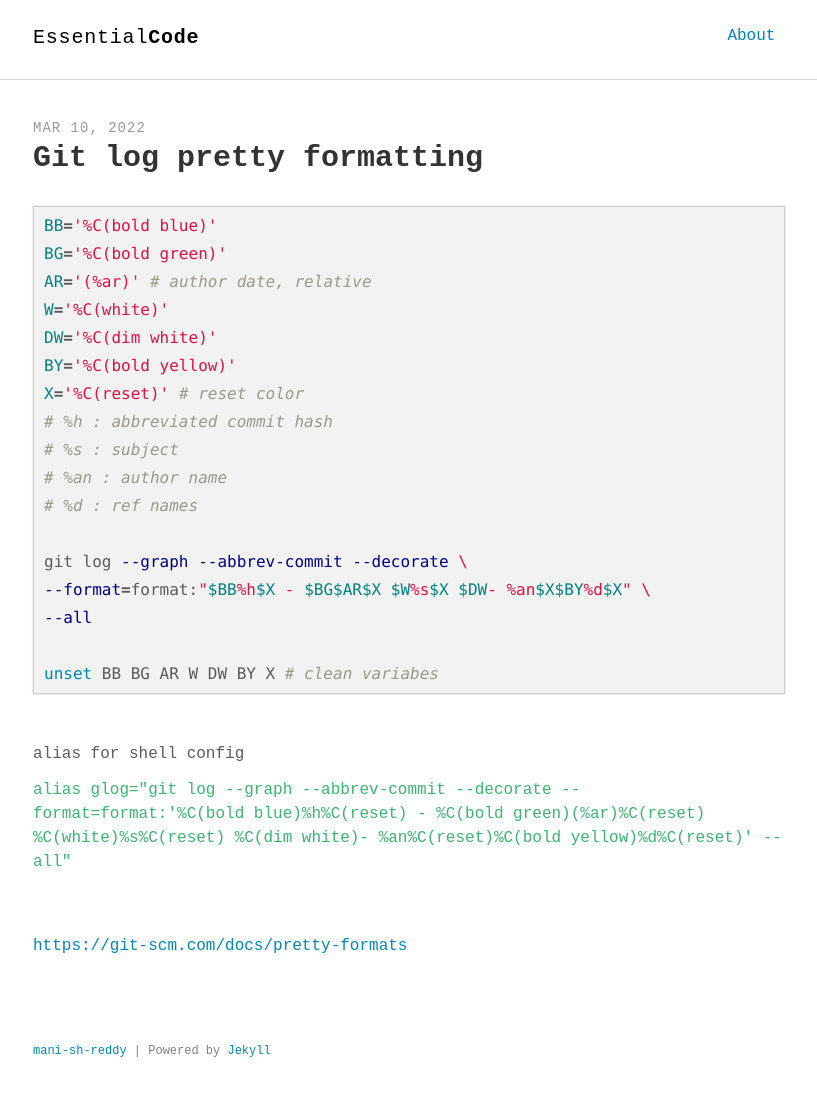
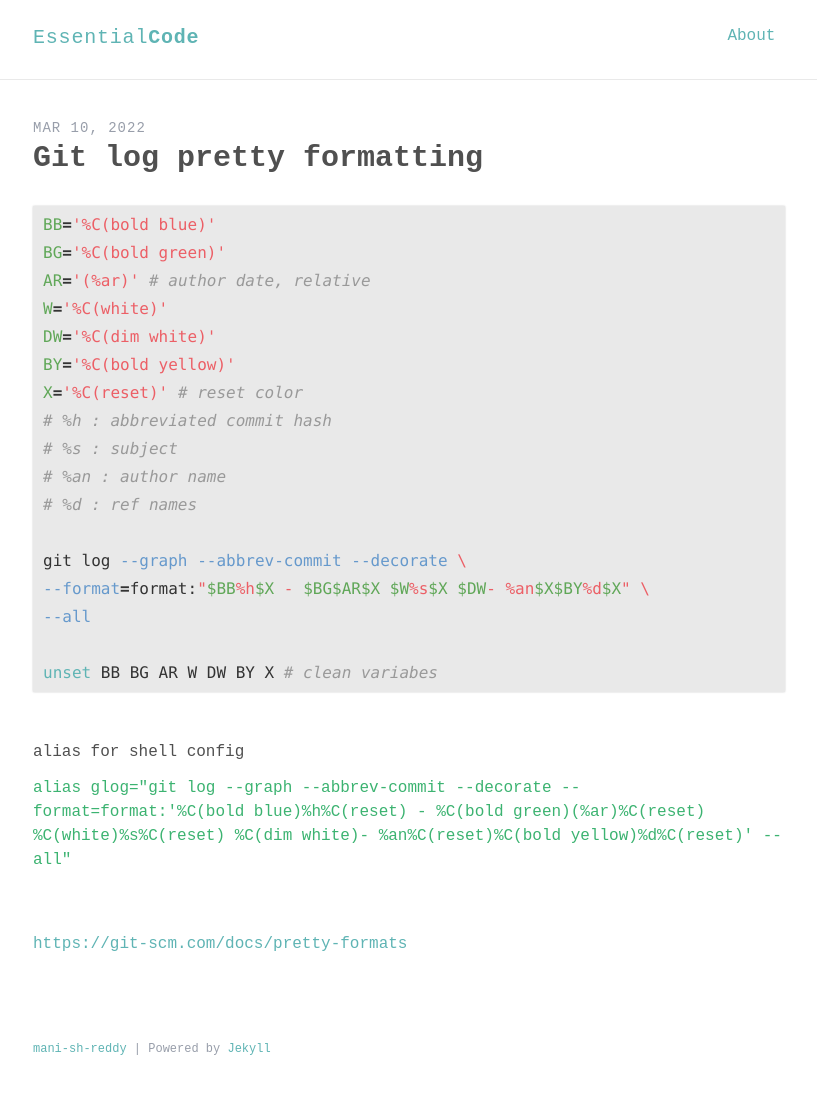
Before and after one commit to mani-sh-reddy/mani-sh-reddy.github.io-deprecated-, a Jekyll site: the page built from _posts/2022-03-10-a-better-git-log.md, in a window 1280 px wide. Shown: the whole page, without its empty margins (231-1048 px from the left). Built offline with Jekyll 4.4.1, drawn with Linux system fonts in a browser that asks for light colours; some web fonts are replaced.

Commit message:
added automatic dark mode and updated color scheme

```diff
--- /dev/null
+++ b/assets/scss/_colors.scss
@@ -0,0 +1,132 @@
+$colors: (
+    light: (
+        background: #fff,
+        foreground: #505050,
+        heading: #989eaa,
+        link: #5fb4b4,
+        accent-500: #5fb4b4,
+        link-hover: #467276,
+        sublabel: #626773,
+        code-background: #e9e9e9,
+        preborder: #24282d,
+        none: none,
+
+        code-black: hsl(0, 0%, 0%),
+        code-blue: hsl(210, 50%, 60%),
+        code-blue2: hsl(209, 13%, 35%),
+        code-blue3: hsl(210, 15%, 24%),
+        code-blue4: hsl(0, 0%, 60%),
+        code-blue5: hsl(180, 36%, 54%),
+        code-blue6: hsl(221, 12%, 69%),
+        code-green: hsl(114, 31%, 50%),
+        code-grey: hsl(0, 0%, 20%),
+        code-orange: hsl(32, 93%, 66%),
+        code-orange2: hsl(32, 85%, 55%),
+        code-orange3: hsl(40, 94%, 68%),
+        code-pink: hsl(300, 30%, 68%),
+        code-red: hsl(357, 79%, 65%),
+        code-red2: hsl(13, 93%, 66%),
+        code-white: hsl(0, 0%, 20%),
+        code-white2: hsl(0, 0%, 20%),
+        code-white3: hsl(0, 0%, 20%),
+
+
+        /b/lue": "hsl(210, 50%, 60%)",
+        blu/e/2": "hsl(180, 36%, 54%)",
+        /g/reen": "hsl(114, 31%, 68%)",
+        /g/rey": "hsl(0, 0%, 73%)",
+        gre/y/2": "hsl(0, 0%, 60%)",
+        gre/y/3": "hsl(0, 0%, 20%)",
+        /o/range": "hsl(32, 93%, 66%)",
+        ora/n/ge2": "hsl(32, 85%, 55%)",
+        ora/n/ge3": "hsl(40, 94%, 68%)",
+        /p/ink": "hsl(300, 30%, 68%)",
+        /r/ed": "hsl(357, 79%, 65%)",
+        r/ed/2/": "hsl(13, 93%, 66%)",
+        re/d/3/": "hsl(16, 29%, 54%)",
+        /w/hite": "hsl(0, 0%, 97%)",
+        whi/t/e2": "hsl(210, 11%, 85%)",
+        whi/t/e3": "hsl(204, 10%, 90%)",
+        whi/t/e4": "hsl(195, 11%, 93%)",
+        white5": "hsl(180, 9%, 98%)"
+
+
+        ),
+    dark: (
+        background: #303841,
+        foreground: #d8dee9,
+        heading: #989eaa,
+        link: #5fb4b4,
+        accent-500: #5fb4b4,
+        link-hover: #467276,
+        sublabel: #626773,
+        code-background: #2a2f34,
+        preborder: #24282d,
+
+        none: none,
+
+        code-black: hsl(0, 0%, 0%),
+        code-blue: hsl(210, 50%, 60%),
+        code-blue2: hsl(209, 13%, 35%),
+        code-blue3: hsl(210, 15%, 24%),
+        code-blue4: hsl(210, 13%, 45%),
+        code-blue5: hsl(180, 36%, 54%),
+        code-blue6: hsl(221, 12%, 69%),
+        code-green: hsl(114, 31%, 68%),
+        code-grey: hsl(0, 0%, 20%),
+        code-orange: hsl(32, 93%, 66%),
+        code-orange2: hsl(32, 85%, 55%),
+        code-orange3: hsl(40, 94%, 68%),
+        code-pink: hsl(300, 30%, 68%),
+        code-red: hsl(357, 79%, 65%),
+        code-red2: hsl(13, 93%, 66%),
+        code-white: hsl(0, 0%, 100%),
+        code-white2: hsl(0, 0%, 97%),
+        code-white3: hsl(219, 28%, 88%),
+
+
+        ),
+    );
+
+$color-placeholder: 'here';
+
+
+@function compose-color-variable($color-key) {
+    @return '--color-#{$color-key}';
+}
+
+:root {
+    @each $key, $value in map-get($colors, 'light') {
+        #{compose-color-variable($key)}: #{$value};
+    }
+}
+
+@media (prefers-color-scheme: dark) {
+    :root {
+        @each $key, $value in map-get($colors, 'dark') {
+            #{compose-color-variable($key)}: #{$value};
+        }
+    }
+}
+
+@function str-replace($string, $search, $replace: '') {
+    $index: str-index($string, $search);
+
+    @if not $index {
+        @return $string;
+    }
+
+    @return str-slice($string, 1, $index - 1) + $replace + str-replace(str-slice($string, $index + str-length($search)), $search, $replace);
+}
+
+@function color-get($palette, $color-key) {
+    @return map-get(map-get($colors, $palette), $color-key);
+}
+
+@mixin color-assign($property, $color-key, $template: '') {
+    $fallback: #{color-get("light", $color-key)};
+    $var: var(#{compose-color-variable($color-key)});
+
+    #{$property}: if(str-length($template) == 0, $fallback, #{str-replace($template, $color-placeholder, $fallback)});
+    #{$property}: if(str-length($template) == 0, $var, #{str-replace($template, $color-placeholder, $var)});
+}
--- a/assets/scss/_syntax-highlighting.scss
+++ b/assets/scss/_syntax-highlighting.scss
@@ -1,13 +1,17 @@
 /**
 * Syntax highlighting styles
 */
+
+@import 'colors';
+
 .highlight {
   margin: $base-spacing 0;
   padding: 0;
   box-shadow: 0px 0px 2px rgba($black-color, .1);
 
   .highlighter-rouge &, &, .hll, pre, code {
-    background-color: lighten($light-gray-color, 15%) !important;
+    @include color-assign(background-color, code-background);
+    // background-color: lighten($light-gray-color, 1%) !important;
   }
 
   pre {
--- a/assets/scss/main.scss
+++ b/assets/scss/main.scss
@@ -6,3 +6,88 @@
 
 @import "layout";
 @import "syntax-highlighting";
+
+@import 'colors';
+
+body {
+	@include color-assign(background-color, background);
+	@include color-assign(color, primary-500);
+
+	a {
+		@include color-assign(color, accent-500);
+		&:hover {
+			@include color-assign(color, link-hover);
+		}
+	}
+
+	p {
+		@include color-assign(color, foreground);
+	}
+
+	.post-item a {
+		@include color-assign(color, foreground);
+	}
+
+	.post-title {
+		@include color-assign(color, foreground);
+	}
+
+	.date-label {
+		@include color-assign(color, heading);
+	}
+
+	.post-meta {
+		@include color-assign(color, heading);
+	}
+
+	.site-footer small {
+		@include color-assign(color, heading);
+	}
+
+	h1, h2, h3, h4, h5, h6 {
+		@include color-assign(color, heading);
+	}
+
+	.link{
+		@include color-assign(color, link);
+	}
+
+	.logo{
+		@include color-assign(color, link);
+		&:hover {
+			@include color-assign(color, link-hover);
+		}
+	}
+
+	.site-header {
+		@include color-assign(border-bottom-color, code-background);
+		border-bottom-style: solid;
+		border-bottom-width: 1px;
+		margin-bottom: .75em;
+		min-height: 80px;
+	}
+
+	.link:hover {
+		border-bottom: 2px solid #989eaa;
+	}
+
+	.site-footer a:hover {
+		border-bottom: 2px solid #989eaa;
+	}
+
+	pre {
+		border: none;
+	}
+
+	.highlight {
+		pre code {
+			@include color-assign(color, code-white);
+		}
+		.nt {@include color-assign(color, code-blue);}
+		.nb {@include color-assign(color, code-blue5);}
+		.nv {@include color-assign(color, code-green);}
+		.se, .s2, .s1 {@include color-assign(color, code-red);}
+		.c {@include color-assign(color, code-blue4);}
+	}
+
+}
```
